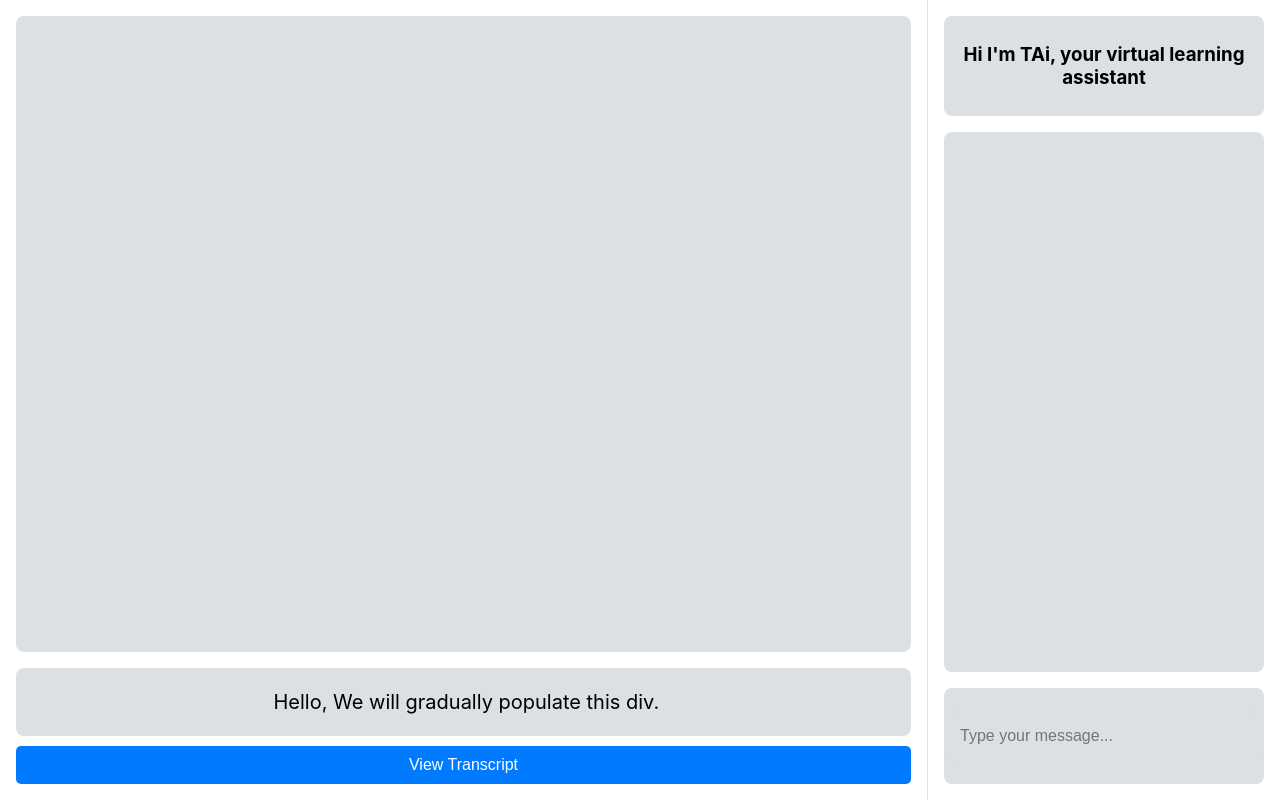
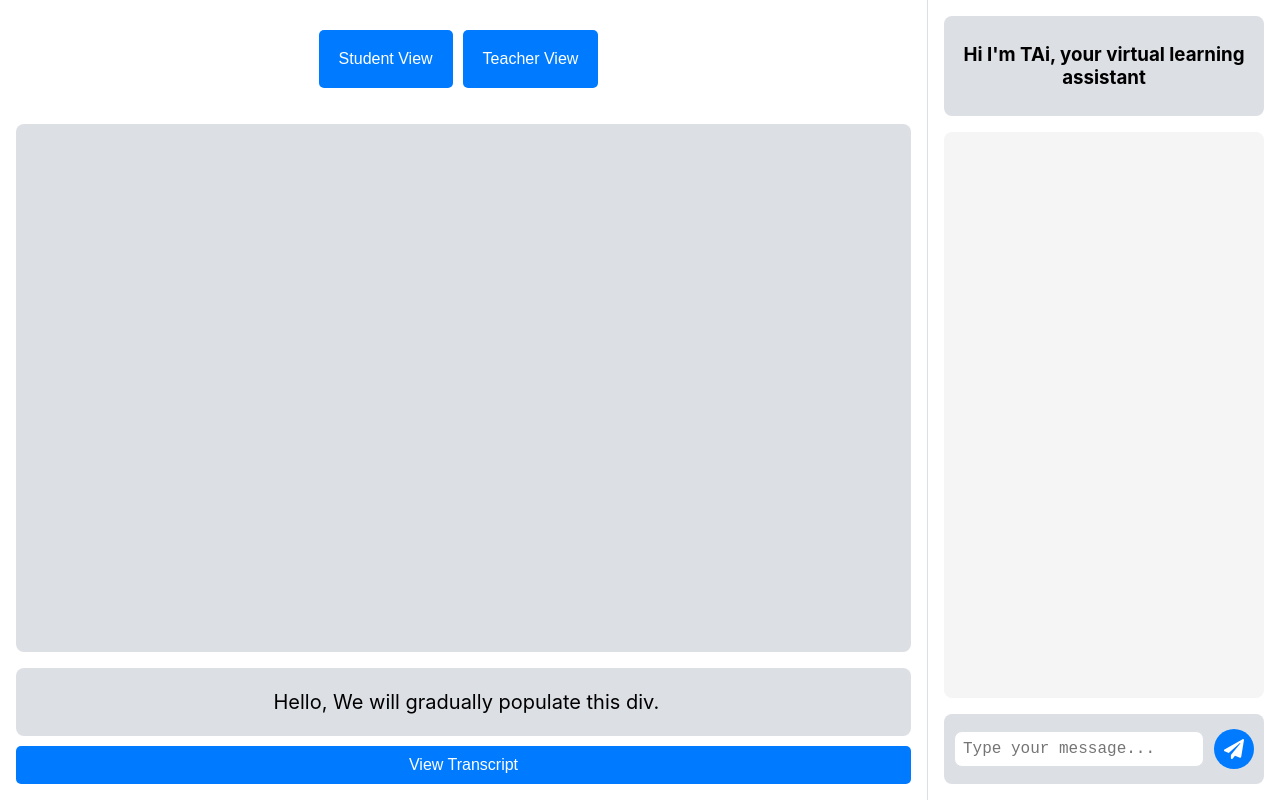
Before and after one commit to cmezzac/TAI, a React (Create React App) app in the folder front-end/: page / in a window 1280 px wide. Built offline with nearby package versions, Linux system fonts and the light colour scheme.

Commit message:
Added buttons for view toggle+chatbot dislay

```diff
--- a/front-end/package.json
+++ b/front-end/package.json
@@ -6,6 +6,7 @@
     "cra-template": "1.2.0",
     "react": "^19.0.0",
     "react-dom": "^19.0.0",
+    "react-icons": "^5.4.0",
     "react-scripts": "5.0.1",
     "web-vitals": "^4.2.4"
   },
--- a/front-end/src/App.css
+++ b/front-end/src/App.css
@@ -1,19 +1,58 @@
 .App {
   display: flex;
-  height: 100vh;
-  flex-direction: row-reverse; /* Moves the sidebar to the right */
+  height: 100vh; /* Use viewport height */
+  overflow: hidden; /* Prevent scrolling */
+}
+
+.main-wrapper {
+  flex: 1;
+  display: flex;
+  flex-direction: column;
+  height: 100%; /* Ensure it takes the full height */
+}
+
+.Header {
+  display: flex;
+  justify-content: center;
+  padding: 20px;
+}
+
+.Header button {
+  margin-top: 10px;
+  margin-right: 10px; /* Add this line for spacing */
+  padding: 20px;
+  background-color: #007bff;
+  color: white;
+  border: none;
+  border-radius: 5px;
+  cursor: pointer;
+  font-size: 16px;
+}
+
+.Header button:hover {
+  background-color: #0056b3;
+}
+
+.view-toggle button.active {
+  background-color: #007bff;
+  color: white;
+}
+
+.view-toggle button:hover {
+  background-color: #e0e0e0;
 }
 
 .right-sidebar {
   width: 25%;
   padding: 16px;
-  border-left: 1px solid #dcdfe4; /* Change to left border since it's now on the right */
+  border-left: 1px solid #dcdfe4;
   display: flex;
   flex-direction: column;
+  height: auto; /* Ensure it takes the full height */
 }
 
 .small-box {
-  background-color: #dcdfe4; /* Lighter shade */
+  background-color: #dcdfe4;
   height: 100px;
   margin-bottom: 16px;
   border-radius: 8px;
@@ -24,29 +63,90 @@
 }
 
 .middle-box {
-  background-color: #dcdfe4; /* Lighter shade */
-  flex: 1; /* Take up all remaining space */
+  background-color: #f5f5f5;
+  flex: 1;
   border-radius: 8px;
   margin-bottom: 16px;
+  padding: 16px;
+  overflow-y: auto;
+  display: flex;
+  flex-direction: column-reverse; /* Reverse the column direction */
+  max-height: calc(100% - 200px); /* Adjust height to fit within the sidebar */
+}
+
+.chat-bubble {
+  background-color: #007bff;
+  color: white;
+  padding: 10px;
+  border-radius: 10px;
+  margin-bottom: 10px;
+  max-width: 80%;
+  word-wrap: break-word;
+  float: right; /* Align to the right */
+  clear: both; /* Ensure proper positioning */
 }
 
 .bottom-box {
-  background-color: #dcdfe4; /* Lighter shade */
-  height: 96px; /* Adjusted to match the footer box */
+  background-color: #dcdfe4;
+  min-height: 50px; /* Set minimum height */
+  height: auto; /* Adjust height to fit content */
   border-radius: 8px;
+  display: flex;
+  align-items: center;
+  justify-content: center;
+  padding: 10px; /* Ensure padding stays the same */
+  flex-shrink: 0; /* Prevent shrinking */
+  transition: height 0.2s, padding 0.2s; /* Smooth transition for height and padding change */
+}
+
+.input-form {
+  display: flex;
+  align-items: center;
+  width: 100%;
+  height: auto;
+}
+
+.bottom-box textarea {
+  width: 100%; /* Adjust width to fit container */
+  border: 1px solid #dcdfe4;
+  border-radius: 8px;
+  padding: 8px;
+  font-size: 16px;
+  background-color: #fff;
+  resize: none; /* Disable manual resizing */
+  overflow: hidden; /* Hide overflow */
+  height: auto; /* Ensure height adjusts automatically */
+  flex-grow: 1; /* Allow textarea to grow */
+}
+
+.submit-button {
+  margin-left: 10px;
+  padding: 10px;
+  background-color: #007bff;
+  color: white;
+  border: none;
+  border-radius: 50%;
+  cursor: pointer;
+  font-size: 20px;
   display: flex;
   align-items: center;
   justify-content: center;
 }
 
-.bottom-box input[type="text"] {
-  width: 90%;
-  height: 40px;
-  border: 1px solid #dcdfe4;
-  border-radius: 8px;
-  padding: 8px;
-  font-size: 16px;
-  background-color: #dcdfe4;
+.submit-button:hover {
+  background-color: #0056b3;
+}
+
+.dynamic-bubble {
+  background-color: #0056b3;
+  color: white;
+  padding: 10px;
+  border-radius: 10px;
+  margin-bottom: 10px;
+  max-width: 80%;
+  word-wrap: break-word;
+  align-self: flex-start; /* Align to the left */
+  clear: both; /* Ensure proper positioning */
 }
 
 .main-content {
@@ -54,17 +154,18 @@
   padding: 16px;
   display: flex;
   flex-direction: column;
+  overflow: hidden; /* Prevent scrolling */
 }
 
 .content-box {
-  background-color: #dcdfe4; /* Lighter shade */
+  background-color: #dcdfe4;
   flex: 1;
   border-radius: 8px;
 }
 
 .footer-box {
   background-color: #dcdfe4;
-  max-height: 50px; /* Keep the box small for better scrolling effect */
+  max-height: 50px;
   margin-top: 16px;
   border-radius: 8px;
   overflow-y: auto;
@@ -73,7 +174,7 @@
   align-items: center;
   justify-content: center;
   font-size: 20px;
-  line-height: 2; /* Increase line spacing */
+  line-height: 2;
   padding: 9px;
   text-align: center;
   scroll-behavior: smooth;
@@ -103,6 +204,32 @@
   margin-top: 10px;
   padding: 10px;
   border: 1px solid #ccc;
-  max-height: 200px; /* Adjust as needed */
+  max-height: 200px;
   overflow-y: auto;
 }
+
+.teacher-view {
+  text-align: center;
+  margin-top: 20px;
+}
+
+.teacher-view h2 {
+  margin-bottom: 20px;
+}
+
+.teacher-view input {
+  margin-bottom: 20px;
+}
+
+.teacher-view button {
+  background-color: #007bff;
+  color: white;
+  border: none;
+  padding: 10px 20px;
+  cursor: pointer;
+  transition: background-color 0.3s;
+}
+
+.teacher-view button:hover {
+  background-color: #0056b3;
+}
--- a/front-end/src/App.js
+++ b/front-end/src/App.js
@@ -1,5 +1,6 @@
 import React, { useState, useEffect, useRef } from "react";
 import "./App.css";
+import { FaPaperPlane } from "react-icons/fa"; // Import icon
 
 const wordsArray = [
   "Hello,",
@@ -15,7 +16,15 @@ const wordsArray = [
 export default function App() {
   const [displayText, setDisplayText] = useState("");
   const [isExpanded, setIsExpanded] = useState(false);
+  const [viewMode, setViewMode] = useState("student"); // New state for view mode
+  const [chatMessages, setChatMessages] = useState([]); // New state for chat messages
+  const [inputValue, setInputValue] = useState(""); // New state for input value
+  const [dynamicMessages, setDynamicMessages] = useState([]); // New state for dynamic messages
+  const [currentDynamicMessage, setCurrentDynamicMessage] = useState(""); // New state for current dynamic message
   const footerRef = useRef(null);
+  const middleBoxRef = useRef(null); // New ref for middle box
+  const bottomBoxRef = useRef(null); // New ref for bottom box
+  const textareaRef = useRef(null); // New ref for textarea
   let currentIndex = 0;
 
   useEffect(() => {
@@ -50,19 +59,89 @@ export default function App() {
     setIsExpanded(!isExpanded);
   };
 
+  const switchToTeacherView = () => {
+    setViewMode("teacher");
+  };
+
+  const switchToStudentView = () => {
+    setViewMode("student");
+  };
+
+  const handleInputSubmit = (event) => {
+    event.preventDefault();
+    if (inputValue.trim()) {
+      setChatMessages((prevMessages) => [...prevMessages, inputValue]);
+      displayDynamicMessage("Dynamic response to: " + inputValue);
+      setInputValue("");
+      resetTextareaHeight();
+      resetBottomBoxHeight();
+    }
+  };
+
+  const handleInputChange = (event) => {
+    setInputValue(event.target.value);
+    adjustTextareaHeight();
+    adjustBottomBoxHeight();
+  };
+
+  const adjustTextareaHeight = () => {
+    if (textareaRef.current) {
+      textareaRef.current.style.height = "auto";
+      textareaRef.current.style.height = textareaRef.current.scrollHeight + "px";
+    }
+  };
+
+  const resetTextareaHeight = () => {
+    if (textareaRef.current) {
+      textareaRef.current.style.height = "50px"; // Reset to original size
+    }
+  };
+
+  const adjustBottomBoxHeight = () => {
+    if (bottomBoxRef.current) {
+      bottomBoxRef.current.style.height = "auto";
+      bottomBoxRef.current.style.height = bottomBoxRef.current.scrollHeight + "px";
+    }
+  };
+
+  const resetBottomBoxHeight = () => {
+    if (bottomBoxRef.current) {
+      bottomBoxRef.current.style.height = "50px"; // Reset to original size
+      bottomBoxRef.current.style.padding = "10px"; // Ensure padding stays the same
+    }
+  };
+
+  useEffect(() => {
+    if (bottomBoxRef.current) {
+      bottomBoxRef.current.style.padding = "10px"; // Ensure padding stays the same
+    }
+  }, [chatMessages]);
+
+  const displayDynamicMessage = (message) => {
+    setCurrentDynamicMessage("");
+    let index = 0;
+    const interval = setInterval(() => {
+      if (index < message.length) {
+        setCurrentDynamicMessage((prev) => prev + message[index]);
+        index++;
+      } else {
+        clearInterval(interval);
+        setDynamicMessages((prevMessages) => [...prevMessages, message]);
+      }
+    }, 50); // Adjust speed as needed
+  };
+
   return (
     <div className="App">
-      {/* Right Sidebar */}
-      <div className="right-sidebar">
-        <div className="small-box">
-          <h3>Hi I'm TAi, your virtual learning assistant</h3>
-        </div>
-        <div className="middle-box"></div>
-        <div className="bottom-box">
-          <input type="text" placeholder="Type your message..." />
-        </div>
+      <div className="main-wrapper">
+        {/* Toggle Buttons */}
+        <div className="Header">
+          <button className={viewMode === "student" ? "active" : ""} onClick={switchToStudentView}>Student View</button>
+          <button className={viewMode === "teacher" ? "active" : ""} onClick={switchToTeacherView}>Teacher View</button>
         </div>
 
+        {viewMode === "student" ? (
+          <>
             {/* Main Content */}
             <div className="main-content">
               <div className="content-box"></div>
@@ -86,6 +165,57 @@ export default function App() {
                 </div>
               )}
             </div>
+          </>
+        ) : (
+          <>
+            {/* Teacher View */}
+            <div className="main-content">
+              <div className="teacher-view">
+                <h2>Upload Documents</h2>
+                <input type="file" accept=".pdf,.ppt,.pptx" />
+                <button>Start Presenting</button>
+              </div>
+            </div>
+          </>
+        )}
+      </div>
+
+      {/* Sidebar */}
+      <div className="right-sidebar">
+        {viewMode === "student" && (
+          <>
+            <div className="small-box">
+              <h3>Hi I'm TAi, your virtual learning assistant</h3>
+            </div>
+            <div className="middle-box" ref={middleBoxRef}>
+              {chatMessages.map((message, index) => (
+                <div key={index}>
+                  <div className="chat-bubble">{message}</div>
+                  <div className="dynamic-bubble">
+                    {index === chatMessages.length - 1 ? currentDynamicMessage : dynamicMessages[index]}
+                  </div>
+                </div>
+              )).reverse()}
+            </div>
+            <div className="bottom-box" ref={bottomBoxRef}>
+              <form onSubmit={handleInputSubmit} className="input-form">
+                <textarea
+                  ref={textareaRef}
+                  name="messageInput"
+                  placeholder="Type your message..."
+                  value={inputValue}
+                  onChange={handleInputChange}
+                  rows="1"
+                  style={{ resize: "none" }}
+                />
+                <button type="submit" className="submit-button">
+                  <FaPaperPlane />
+                </button>
+              </form>
+            </div>
+          </>
+        )}
+      </div>
     </div>
   );
 }
```
Also changed, not shown: 1 other file (tests, documents, lock files or other folders). Lines whose indentation alone changed are shown as unchanged.
